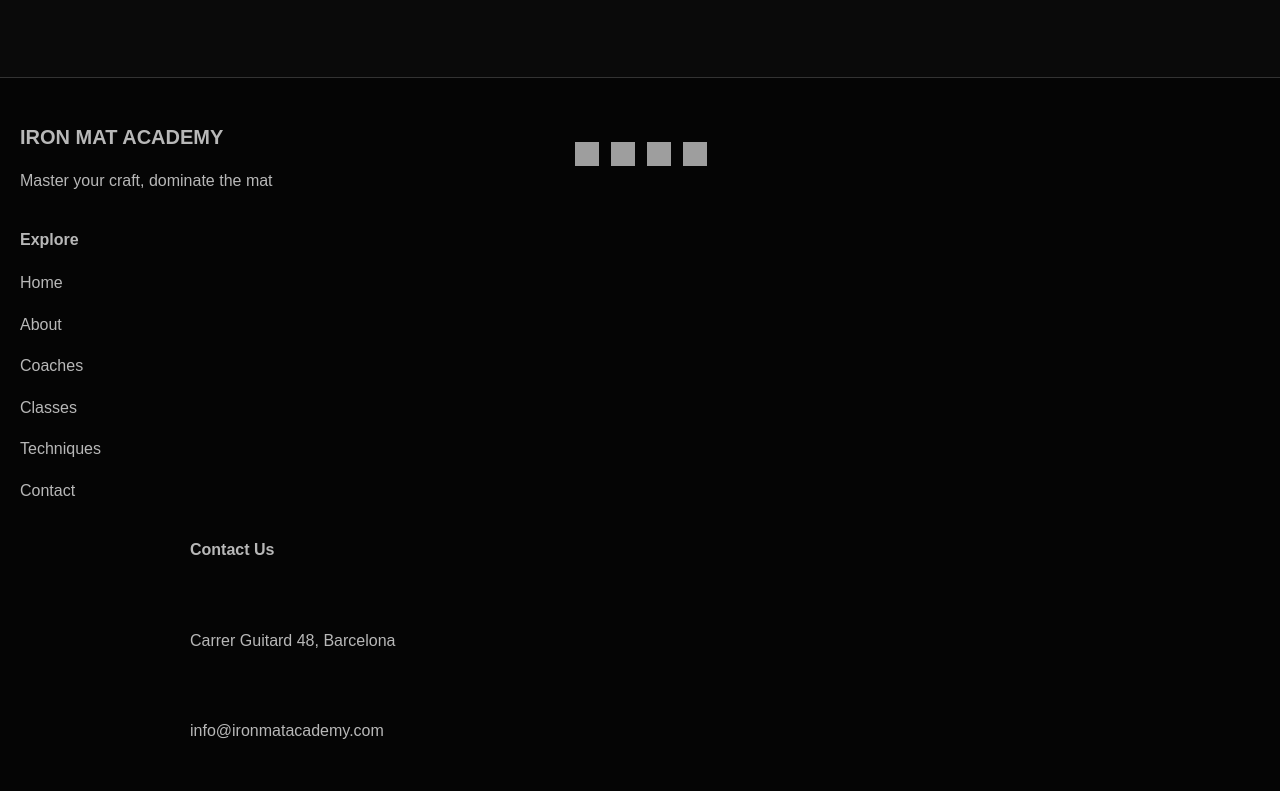
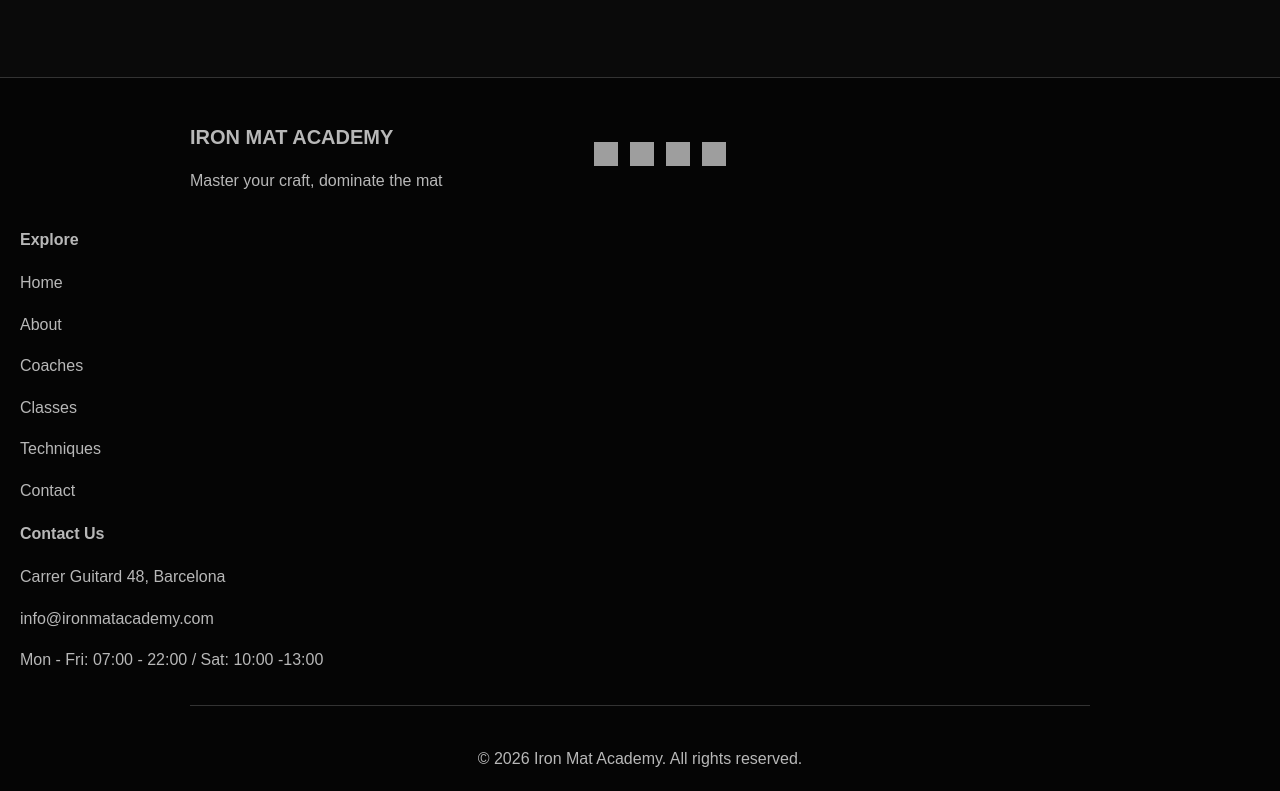
Before and after one commit to YenaKC/iron-mat-academy-client, a React (Vite) app: page /contact in a window 1280 px wide. Shown: the part 800-1591 px from the top of the page. Built offline with nearby package versions, Linux system fonts and the light colour scheme; grey boxes are pictures that could not be loaded.

Commit message:
fix a bug in footer

```diff
--- a/src/App.css
+++ b/src/App.css
@@ -142,7 +142,7 @@ footer {
   border-top: 1px solid var(--card-border);
 }
 
-.footer-contact {
+.footer-content {
   max-width: 900px;
   margin: 0 auto;
   display: grid;
```
